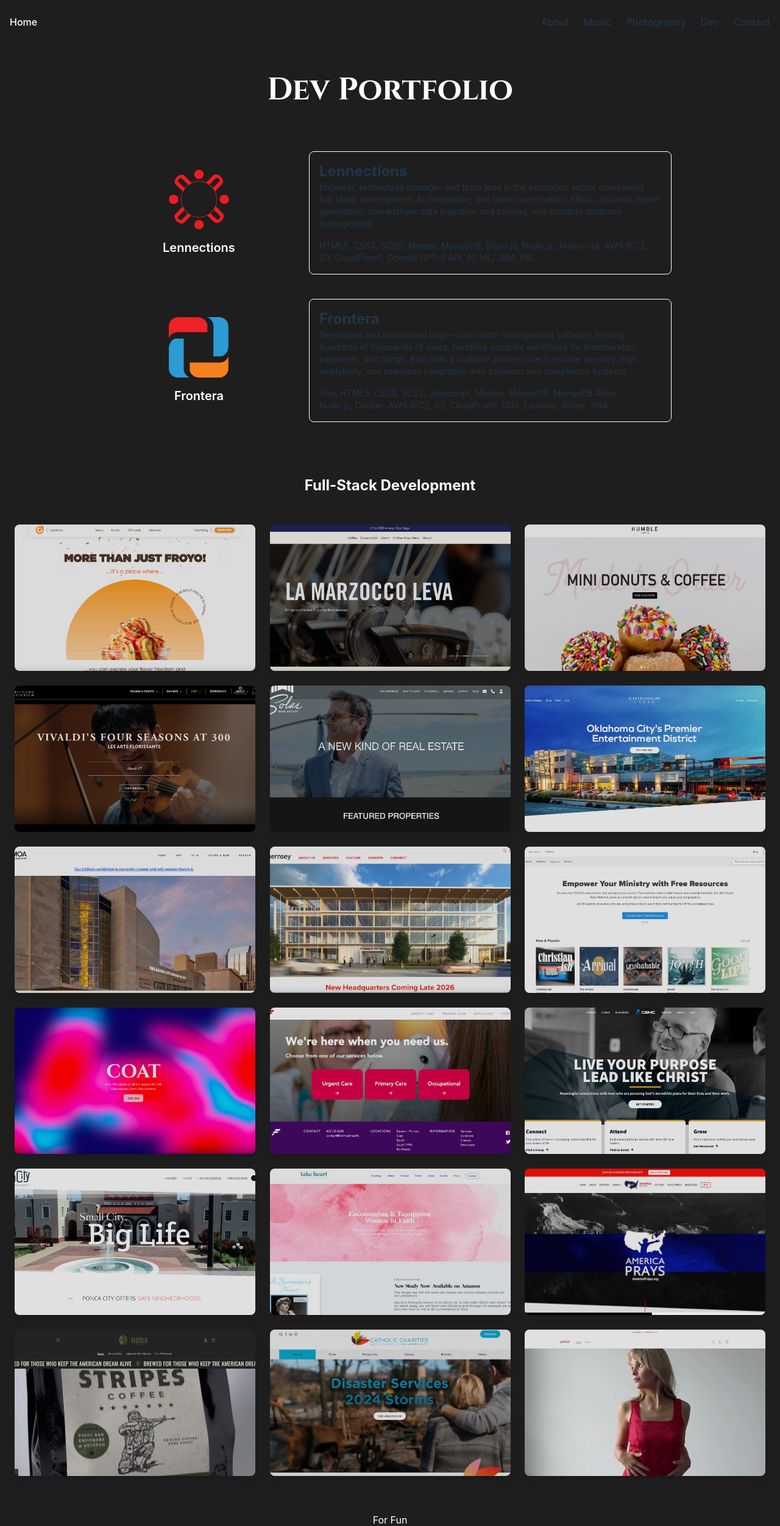
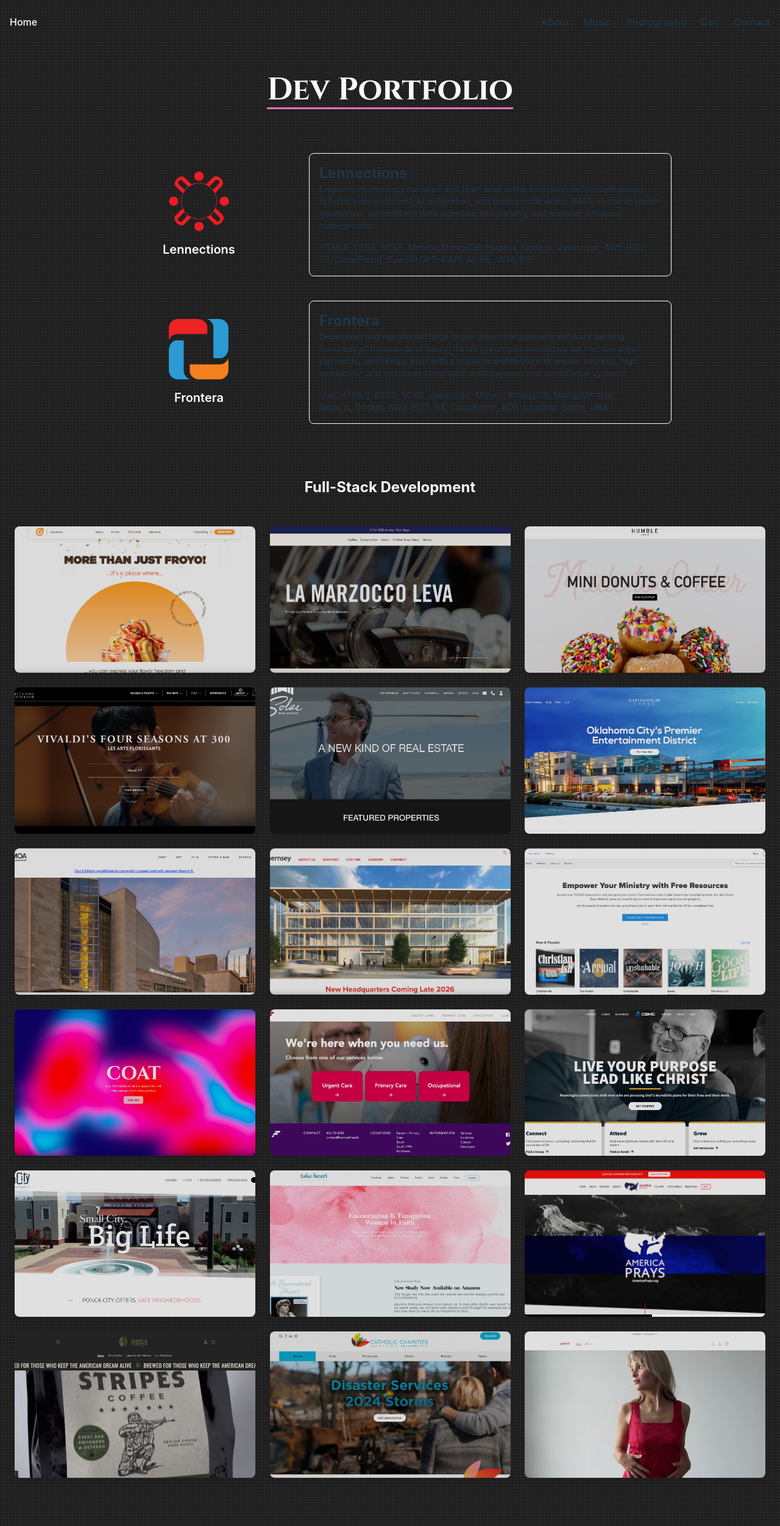
Before and after one commit to RileyJoseph/riley-joseph, a React (Vite) app: page /portfolio in a window 1280 px wide. Shown: the top 2502 px of the page at 61% size. Built offline with nearby package versions, Linux system fonts and the light colour scheme; a web font is replaced by a local one.

Commit message:
dev port

```diff
--- a/src/App.css
+++ b/src/App.css
@@ -608,6 +608,26 @@ ion-icon.down-arrow:hover, ion-icon.down-arrow:focus {
   animation: border-pulse 2s infinite;
 }
 
+.pulse-border-top{
+  border-top: 3px solid var(--secondary-color);
+  border-bottom: 3px solid var(--secondary-color);
+  /* animation: border-pulse 2s infinite;  */
+}
+
+.pulse-border-left{
+  border-left: 3px solid var(--secondary-color);
+}
+
+.pulse-border-right{
+  border-right: 3px solid var(--secondary-color);
+}
+
+.pulse-border-bottom{
+  border-bottom: 3px solid var(--secondary-color);
+}
+
+
+
 @keyframes c {
   0%, 100% {
     transform: translateY(0);
--- a/src/Portfolio.jsx
+++ b/src/Portfolio.jsx
@@ -30,8 +30,10 @@ const sassPortfolioItems = [
 
 const Portfolio = () => {
   return (
-    <div className="min-h-screen flex flex-col justify-center items-center p-6 portfolio all">
-      <h1 className="text-3xl font-bold text-center mb-18">Dev Portfolio</h1>
+    <div className="relative min-h-screen flex flex-col justify-center items-center p-6 portfolio all">
+        <div className="overlay"></div>
+        <div className={`overlay glitch`}></div>
+      <h1 className="text-3xl font-bold text-center mb-18 pulse-border-bottom">Dev Portfolio</h1>
       {/* <h2>SaaS</h2> */}
       <div className="flex flex-col w-full md:w-3/4">
         {sassPortfolioItems.map((item) => (
@@ -44,10 +46,12 @@ const Portfolio = () => {
               </div>
             </div>
             <div className="md:w-2/3 w-full p-4 md:ml-4 text-left border border-white rounded-lg hover-pulse flex md:flex-col flex-row justify-center relative">
-                <img src={item.image} alt={item.name} className="client object-cover object-center mx-auto w-1/4 inline md:hidden height-120 inner-logo m-auto px-4 m-inherit sm:my-auto" />
+            {/* <div className="md:w-2/3 w-full p-4 md:ml-4 text-left border border-white rounded-lg hover-pulse flex md:flex-col flex-row justify-center relative"></div> */}
+
+                <img src={item.image} alt={item.name} className="client object-cover object-center mx-auto w-1/4 inline md:hidden height-120 inner-logo m-auto px-4 margin-inherit sm:my-auto" />
                 <div className="flex-col w-3/4 md:w-full">
                   <h3 className="text-2xl font-bold">{item.name}</h3><span className="text-sm absolute top-5 right-5 font-bold hidden sm:absolute">SaaS</span>
-              {/* <p className="subtitle text-sm text-bold py-4">{item.subtitle}</p> */}
+                  {/* <p className="subtitle text-sm text-bold py-4">{item.subtitle}</p> */}
                   <p className="text-sm">{item.description}</p>
                   <p className="text-sm mr-5 mt-4">{item.technology}</p>
                 </div>
@@ -67,7 +71,7 @@ const Portfolio = () => {
           </div>
         ))}
       </div>
-      <h2>For Fun</h2>
+      <h2 className="text-2xl font-bold text-center my-12">For Fun</h2>
       <a
         key="platformer"
         className="relative group overflow-hidden rounded-lg shadow-lg cursor-pointer project col-span-full platformer"
@@ -75,7 +79,6 @@ const Portfolio = () => {
         href="https://project-manager-curve-50566.netlify.app/"
         rel="noopener noreferrer"
       >
-
         {/* <img src="/" alt="Platformer" className="client object-cover object-top w-full h-80 md:h-96" /> */}
         <div className="title-overlay absolute inset-0 flex items-center justify-center bg-black bg-opacity-40 opacity-70 md:opacity-0 transition-opacity duration-300 group-hover:opacity-70">
           <p className="text-white text-3xl font-semibold">Play My Platformer</p>
```
